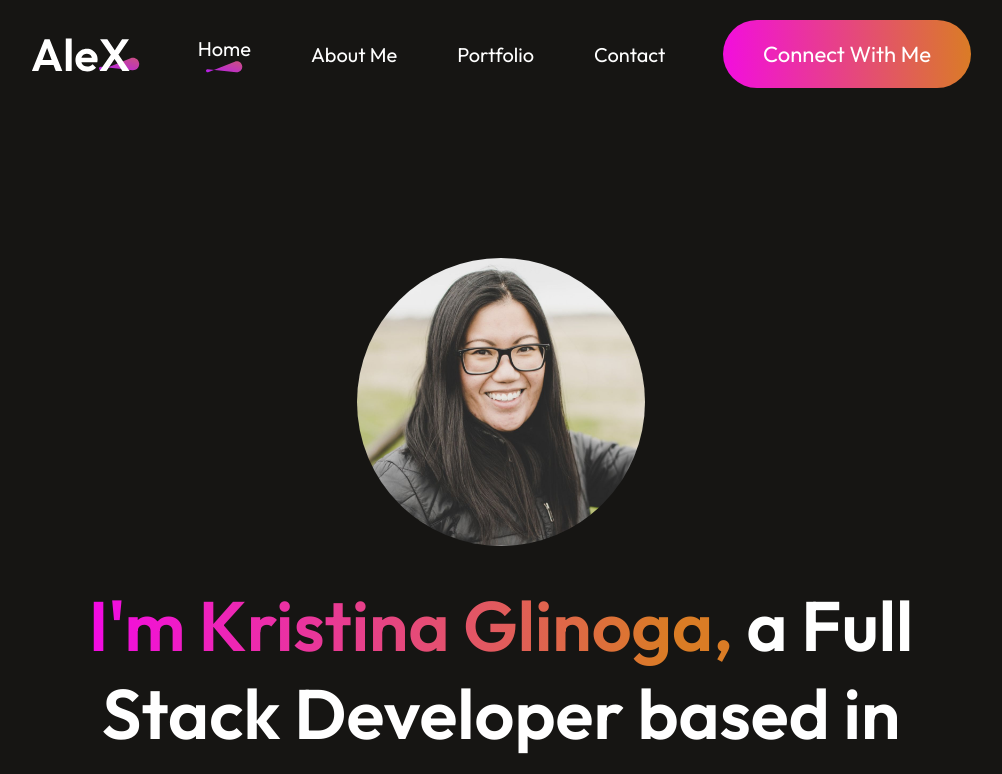
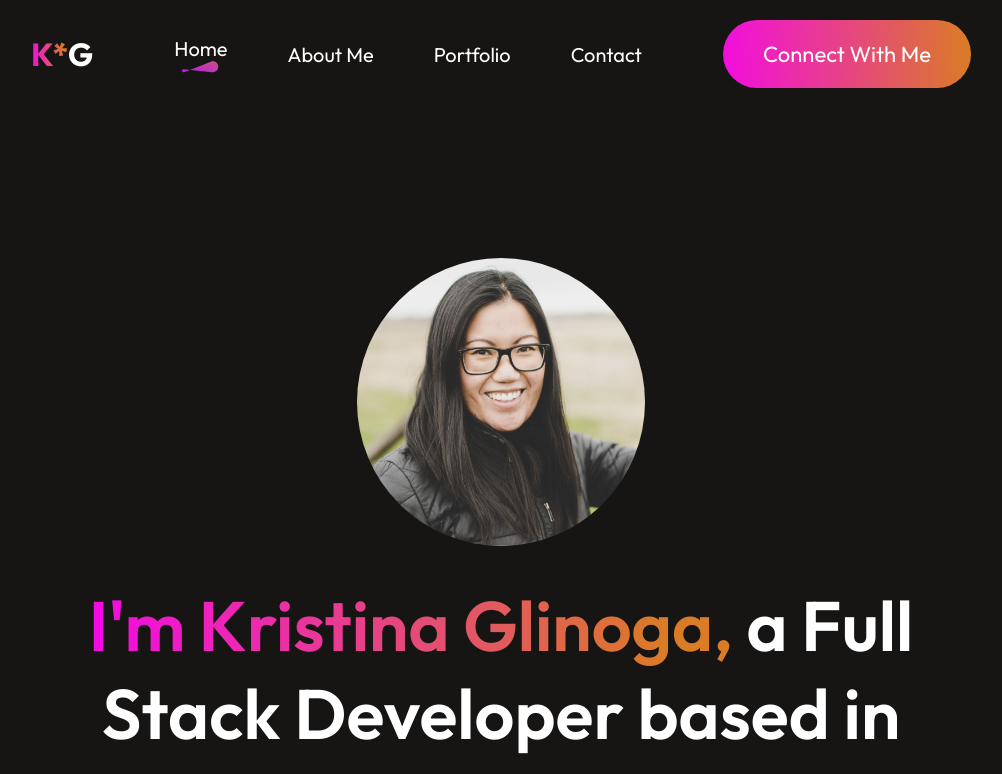
Before and after one commit to hellokristinafaye/portfolio-react, a React (Vite) app: page / in a window 1280 px wide. Shown: the top 774 px of the page, without its empty margins (139-1141 px from the left). Built offline with nearby package versions, Linux system fonts and the light colour scheme.

Commit message:
updated logo

```diff
--- a/src/components/NavBar/Navbar.css
+++ b/src/components/NavBar/Navbar.css
@@ -3,6 +3,13 @@
     align-items: center;
     justify-content: space-between;
     margin: 20px 170px;
+}
+.custom-logo span{
+    background: linear-gradient(270deg, var(--orange-color) 10%, var(--purple-color) 100%);
+        background-clip: text;
+        -webkit-background-clip: text;
+        -webkit-text-fill-color: transparent;
+
 }
 .nav-menu {
     display: flex;
--- a/src/components/NavBar/Navbar.jsx
+++ b/src/components/NavBar/Navbar.jsx
@@ -22,7 +22,8 @@ const Navbar = () => {
 
   return (
     <div className="navbar">
-      <img src={logo} alt="" className="" />
+      {/* <img src={logo} alt="" className="" /> */}
+      <h1 className="custom-logo"><span className="">K*</span>G</h1>
       <img src={menu_open} onClick={openMenu} alt="" className="nav-mob-open" />
       <ul ref={menuRef} className="nav-menu">
       <img src={menu_close} onClick={closeMenu} alt="" className="nav-mob-close" />
```
